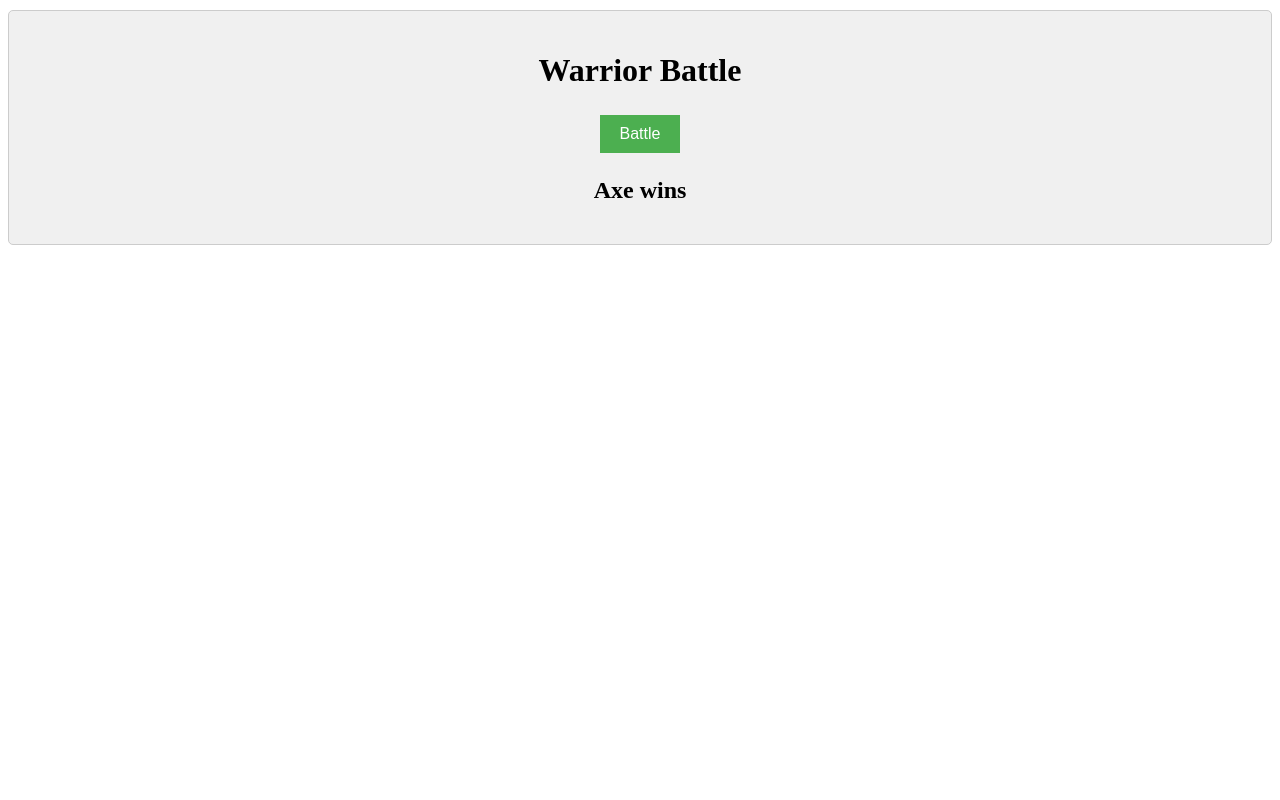
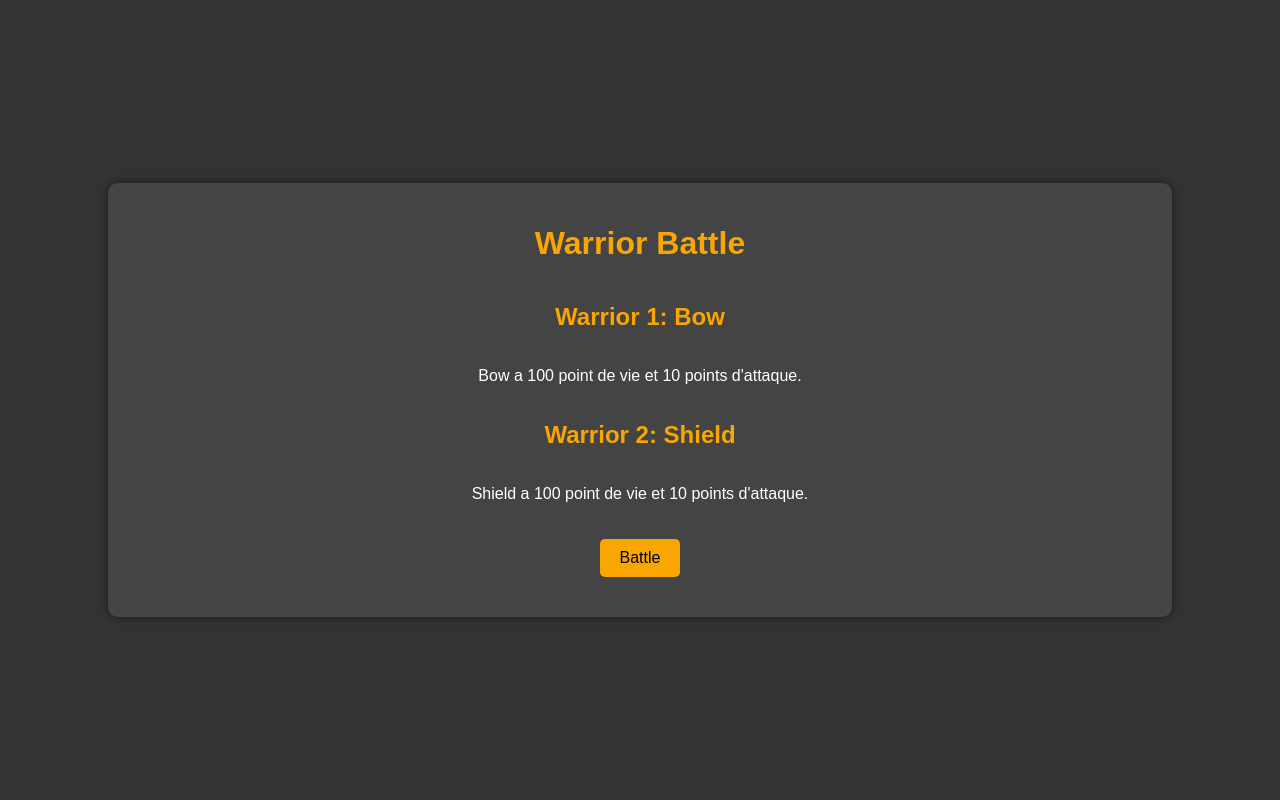
Before and after one commit to biohazard63/exoPooPhp, a PHP site: page / in a window 1280 px wide. Run offline with PHP 8.4, Linux system fonts and the light colour scheme.

Commit message:
v1.1 fonctionnel

```diff
--- a/function.php
+++ b/function.php
@@ -1,34 +1,44 @@
 <?php
 
-// faire un tabbleau de guerrier et les faire combattre entre eux de façon aléatoire
 $allWarriors = [
     new WarriorAxe('Axe', 10, 100),
     new WarriorSword('Sword', 10, 100),
     new WarriorSpear('Spear', 10, 100),
+    new WarriorBow('Bow', 10, 100),
+    new WarriorShield('Shield', 10, 100),
+    new WarriorMagic('Magic', 10, 100),
 ];
 
 $warrior1 = $allWarriors[array_rand($allWarriors)];
 $warrior2 = $allWarriors[array_rand($allWarriors)];
 
+function battle($warrior1, $warrior2) {
+    $battleLog = array();
 
-function battle($warrior1, $warrior2) {
     while ($warrior1->isAlive() && $warrior2->isAlive()) {
-        $warrior1->attack($warrior2);
-        $warrior2->attack($warrior1);
+        $battleLog[] = $warrior1->attack($warrior2);
+        $battleLog[] = $warrior2->attack($warrior1);
     }
 
     if ($warrior1->isAlive() && !$warrior2->isAlive()) {
-        return $warrior1->getName() . " wins";
+        $battleLog[] = $warrior1->getName() . " wins";
     } elseif (!$warrior1->isAlive() && $warrior2->isAlive()) {
-        return $warrior2->getName() . " wins";
+        $battleLog[] = $warrior2->getName() . " wins";
     } else {
-        return "It's a draw";
+        $battleLog[] = "It's a draw";
+    }
+
+    return $battleLog;
+}
+
+$battleLog = array();
+
+if ($_SERVER["REQUEST_METHOD"] == "POST") {
+    if (isset($_POST['battle'])) {
+        $battleLog = battle($warrior1, $warrior2);
     }
 }
 
-if ($_SERVER["REQUEST_METHOD"] == "POST") {
-    if (isset($_POST['battle'])) {
-        // Call the battle function
-        battle($warrior1, $warrior2);
-    }
+function afficherStats($guerrier) {
+    return $guerrier->getName() . " a " . $guerrier->getLife() . " point de vie et " . $guerrier->getPower() . " points d'attaque.";
 }
--- a/index.php
+++ b/index.php
@@ -4,9 +4,8 @@ ini_set('display_startup_errors', 1);
 error_reporting(E_ALL);
 require 'warrior.php';
 require 'function.php';
-$result = battle($warrior1, $warrior2);
+
 ?>
-
 <!DOCTYPE html>
 <html lang="fr">
 <head>
@@ -18,10 +17,20 @@ $result = battle($warrior1, $warrior2);
 <body>
 <main class="highlight">
     <h1>Warrior Battle</h1>
+    <h2>Warrior 1: <?php echo $warrior1->getName() ?></h2>
+    <p><?php echo afficherStats($warrior1); ?></p>
+    <h2>Warrior 2: <?php echo $warrior2->getName() ?></h2>
+    <p><?php echo afficherStats($warrior2); ?></p>
     <form method="post">
         <button type="submit" name="battle">Battle</button>
     </form>
-    <h2> <?php echo $result ?></h2>
+    <?php if (!empty($battleLog)): ?>
+        <ul>
+            <?php foreach ($battleLog as $log): ?>
+                <li><?php echo $log; ?></li>
+            <?php endforeach; ?>
+        </ul>
+    <?php endif; ?>
 </main>
 
 
--- a/style.css
+++ b/style.css
@@ -1,29 +1,63 @@
-.highlight {
-    background-color: #f0f0f0;
+body {
+    background-color: #333;
+    color: #fff;
+    font-family: Arial, sans-serif;
+    margin: 0;
+    padding: 0;
+    display: flex;
+    justify-content: center;
+    align-items: center;
+    height: 100vh;
+}
+
+main.highlight {
+    text-align: center;
+    width: 80%;
+    margin: auto;
+    background-color: #444;
     padding: 20px;
-    border: 1px solid #ccc;
-    border-radius: 5px;
-    margin: 10px 0;
+    border-radius: 10px;
+    box-shadow: 0px 0px 10px rgba(0, 0, 0, 0.5);
     display: flex;
     flex-direction: column;
+    justify-content: center;
     align-items: center;
-    justify-content: center;
+}
 
+h1, h2 {
+    color: #f9a602;
 }
+
+form {
+    margin: 20px 0;
+}
+
 button {
     padding: 10px 20px;
-    background-color: #4CAF50; /* Green */
     border: none;
-    color: white;
-    text-align: center;
-    text-decoration: none;
-    display: inline-block;
+    background-color: #f9a602;
+    color: #000;
     font-size: 16px;
-    margin: 4px 2px;
     cursor: pointer;
-    transition-duration: 0.4s;
+    transition: background-color 0.3s ease;
+    border-radius: 5px;
 }
 
 button:hover {
-    background-color: #45a049;
+    background-color: #ffcc00;
 }
+
+ul {
+    list-style-type: none;
+    padding: 0;
+    width: 25%;
+    display: flex;
+    flex-direction: column-reverse;
+}
+
+li {
+    margin: 10px 0;
+    padding: 10px;
+    background-color: #555;
+    border-radius: 5px;
+}
--- a/warrior.php
+++ b/warrior.php
@@ -1,4 +1,3 @@
-
 <?php
 class Warrior {
     protected $name;
@@ -12,42 +11,110 @@ class Warrior {
     }
 
     public function attack($opponent) {
-        $opponent->life -= $this->power;
+        $damage = $this->getPower();
+        $opponent->life -= $damage;
+        if ($opponent->life < 0) {
+            $opponent->life = 0;
+        }
     }
 
     public function isAlive() {
         return $this->life > 0;
     }
+
     public function getName() {
         return $this->name;
     }
+
+    public function getPower() {
+        return $this->power;
+    }
+
+    public function getLife() {
+        return $this->life;
+    }
 }
+
 class WarriorAxe extends Warrior {
     public function attack($opponent) {
+        $damage = $this->getPower();
         if ($opponent instanceof WarriorSword) {
-            $opponent->life -= $this->power * 2;
-        } else {
-            parent::attack($opponent);
+            $damage *= 2;
         }
+        $opponent->life -= $damage;
+        if ($opponent->life < 0) {
+            $opponent->life = 0;
+        }
+        return $this->getName() . " attacks " . $opponent->getName() . " for " . $damage . " damage";
     }
 }
 
 class WarriorSword extends Warrior {
     public function attack($opponent) {
+        $damage = $this->getPower();
         if ($opponent instanceof WarriorSpear) {
-            $opponent->life -= $this->power * 2;
-        } else {
-            parent::attack($opponent);
+            $damage *= 2;
         }
+        $opponent->life -= $damage;
+        if ($opponent->life < 0) {
+            $opponent->life = 0;
+        }
+        return $this->getName() . " attacks " . $opponent->getName() . " for " . $damage . " damage";
     }
 }
 
 class WarriorSpear extends Warrior {
     public function attack($opponent) {
+        $damage = $this->getPower();
         if ($opponent instanceof WarriorAxe) {
-            $opponent->life -= $this->power * 2;
-        } else {
-            parent::attack($opponent);
+            $damage *= 2;
         }
+        $opponent->life -= $damage;
+        if ($opponent->life < 0) {
+            $opponent->life = 0;
+        }
+        return $this->getName() . " attacks " . $opponent->getName() . " for " . $damage . " damage";
     }
 }
+
+class WarriorBow extends Warrior {
+    public function attack($opponent) {
+        $damage = $this->getPower();
+        if ($opponent instanceof WarriorSword) {
+            $damage *= 2;
+        }
+        $opponent->life -= $damage;
+        if ($opponent->life < 0) {
+            $opponent->life = 0;
+        }
+        return $this->getName() . " attacks " . $opponent->getName() . " for " . $damage . " damage";
+    }
+}
+
+class WarriorShield extends Warrior {
+    public function attack($opponent) {
+        $damage = $this->getPower();
+        if ($opponent instanceof WarriorBow) {
+            $damage *= 2;
+        }
+        $opponent->life -= $damage;
+        if ($opponent->life < 0) {
+            $opponent->life = 0;
+        }
+        return $this->getName() . " attacks " . $opponent->getName() . " for " . $damage . " damage";
+    }
+}
+
+class WarriorMagic extends Warrior {
+    public function attack($opponent) {
+        $damage = $this->getPower();
+        if ($opponent instanceof WarriorShield) {
+            $damage *= 2;
+        }
+        $opponent->life -= $damage;
+        if ($opponent->life < 0) {
+            $opponent->life = 0;
+        }
+        return $this->getName() . " attacks " . $opponent->getName() . " for " . $damage . " damage";
+    }
+}
```
Also changed, not shown: poo-php (1).md (added, +53 -0 lines).
